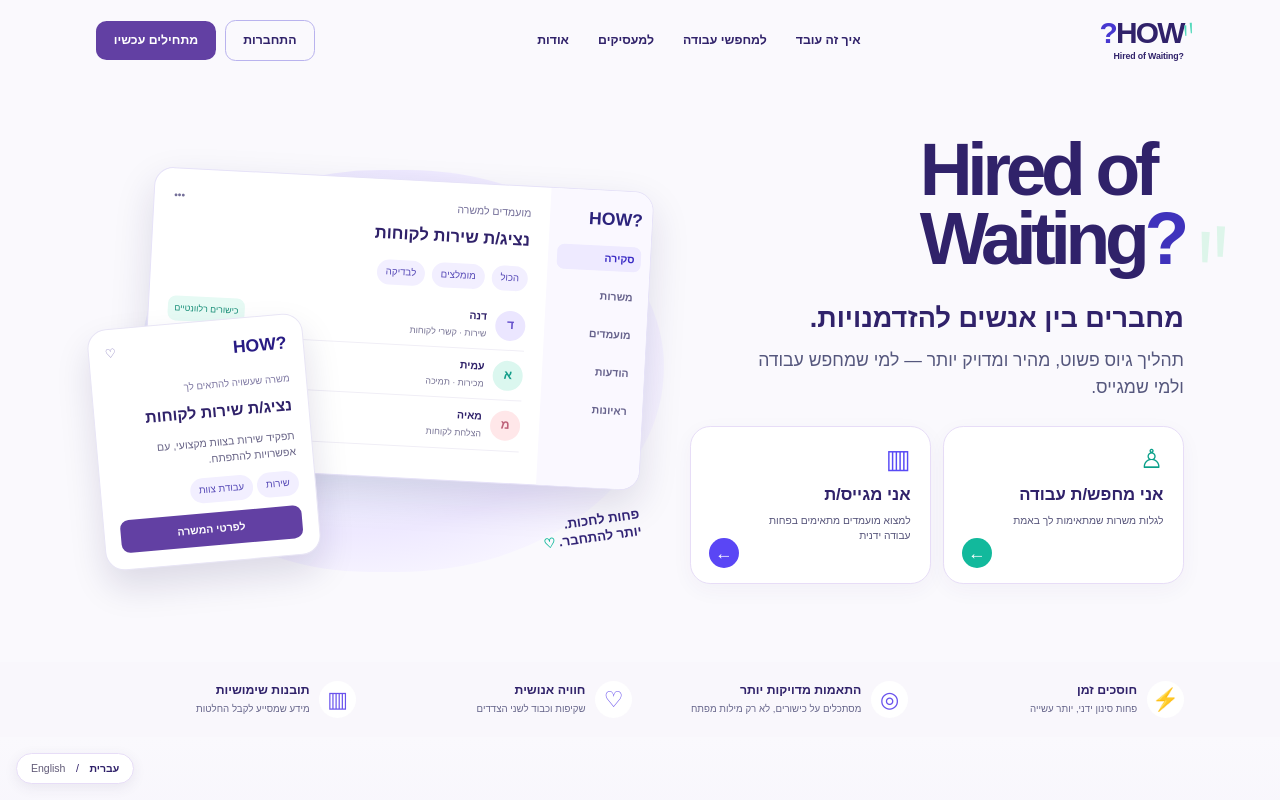
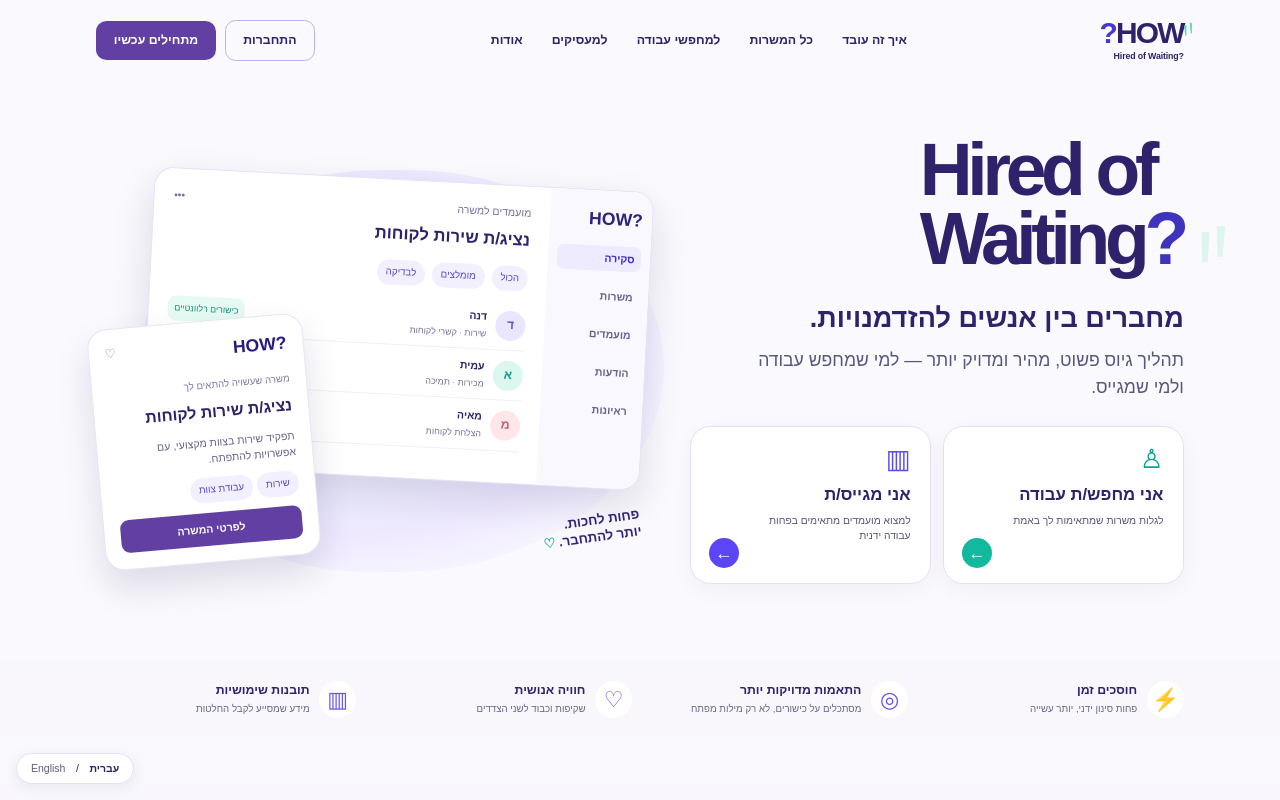
Before and after one commit to IritSel/recruitment-ai, a Next.js app: page / in a window 1280 px wide. Shown: the top 800 px of the page. Built offline with nearby package versions, Linux system fonts and the light colour scheme.

Commit message:
Add public all-jobs link to HOW homepage navigation

```diff
--- a/app/page.tsx
+++ b/app/page.tsx
@@ -9,7 +9,7 @@ export default function Home(){
    <Link href="/" className="howLogo" aria-label="HOW home"><strong>HOW<span>?</span></strong><i>〃</i><small>Hired of Waiting?</small></Link>
    <nav aria-label={en?"Main navigation":"ניווט ראשי"}>
     <a href="#how-it-works">{en?"How it works":"איך זה עובד"}</a>
-    <Link href="/candidate/register">{en?"For candidates":"למחפשי עבודה"}</Link>
+    <Link href="/jobs">{en?"All jobs":"כל המשרות"}</Link><Link href="/candidate/register">{en?"For candidates":"למחפשי עבודה"}</Link>
     <Link href="/recruiter/register">{en?"For employers":"למעסיקים"}</Link>
     <Link href="/about">{en?"About":"אודות"}</Link>
    </nav>
```
